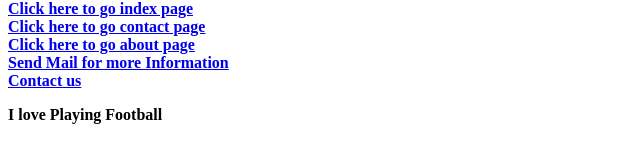
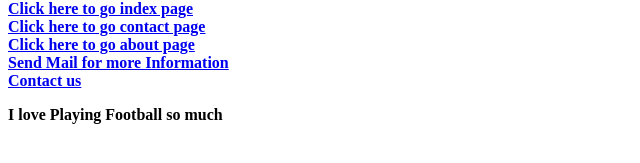
Before and after one commit to JanhviSonwane257/My-webpage, a plain HTML site: page home.html in a window 1280 px wide. Shown: the part 615-778 px from the top of the page, 0-640 px from the left. Drawn offline with Linux system fonts and the light colour scheme.

Commit message:
info change in home page

```diff
--- a/home.html
+++ b/home.html
@@ -21,7 +21,7 @@
      Send Mail for more Information
     </a><br/>
     <a href="tel:+919322597516">Contact us</a> <br/>
-    <p>I love Playing Football</p>
+    <p>I love Playing Football so much</p>
 
     </div>
 
```
